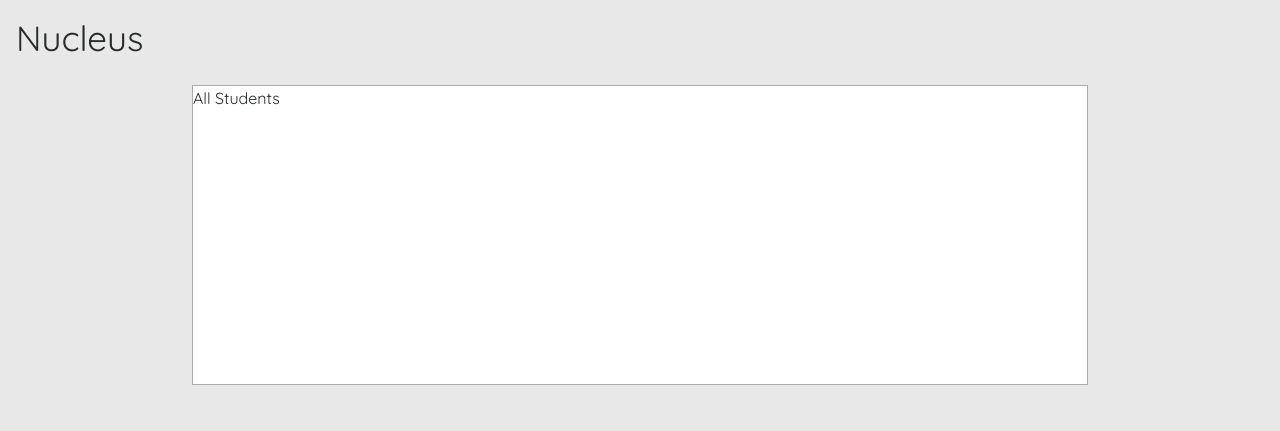
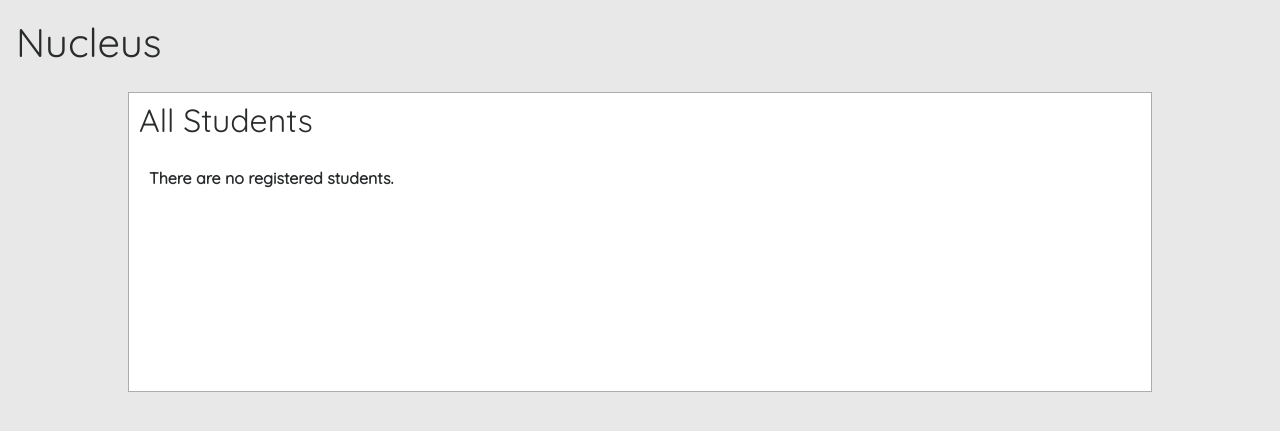
Before and after one commit to nucleus-uog/nucleus, a Django app: page /students/ in a window 1280 px wide. Shown: the top 431 px of the page. Run offline with Django 3.2, Linux system fonts and the light colour scheme; some libraries are stand-ins or nearby versions.

Commit message:
Added students loop to students.html, updated css

```diff
--- a/static/css/style.css
+++ b/static/css/style.css
@@ -6,18 +6,22 @@ body{
 }
 
 .navbar-brand{
-    font-size: 35px;
+    font-size: 40px;
 }
 
 .top{
-    width: 70%;
+    width: 80%;
     margin: 0 auto 0 auto;
 }
 
 .main{
     background-color: #fff;
-    width: 70%;
+    width: 80%;
     margin: 0 auto 0 auto;
     border: 1px solid #acacac;
     height: 300px; /* remove this */
 }
+
+.main *{
+  padding: 10px;
+}
--- a/templates/nucleus/students.html
+++ b/templates/nucleus/students.html
@@ -2,9 +2,25 @@
 {% load staticfiles %}
 
 {% block title_block %}
-    All Students
+    Students
 {% endblock %}
 
 {% block main_block %}
-    All Students
+    <h2>All Students</h2>
+
+    <div>
+        {% if students %}
+            <ul>
+                {% for student in students %}
+                  <li>
+                      <!-- <a href="{% url 'show_category' category.slug %}">{{ category.name }}</a> -->
+                      <!-- GUID - NAME - RECENT SCORE -->
+                  </li>
+                {% endfor %}
+            </ul>
+        {% else %}
+            <strong>There are no registered students.</strong>
+        {% endif %}
+    </div>
+
 {% endblock %}
```
